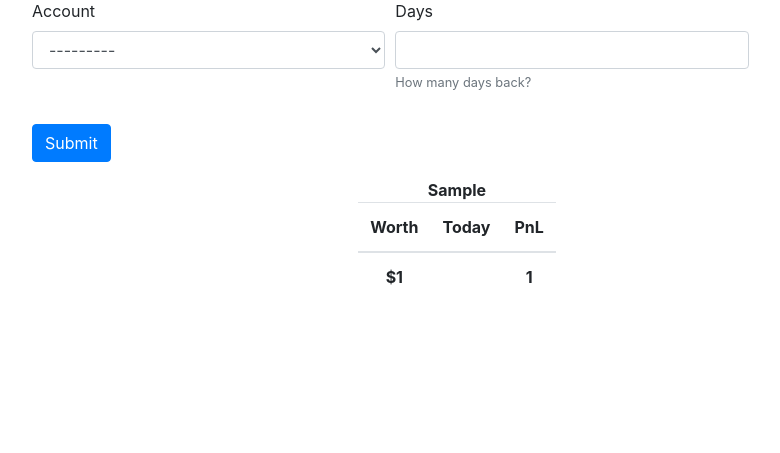
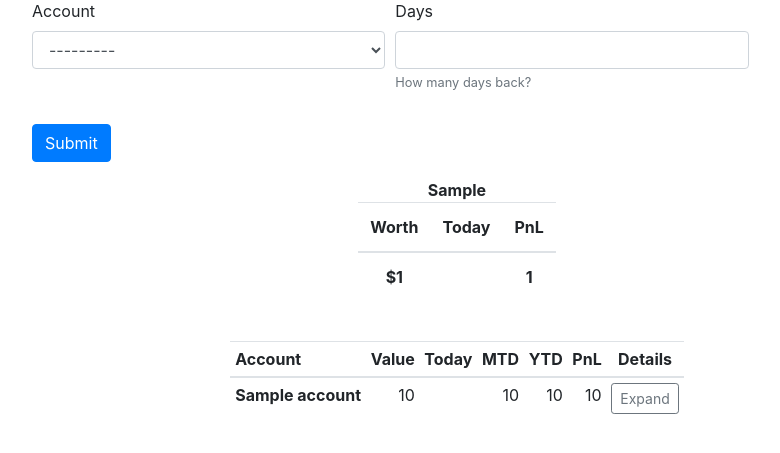
Before and after one commit to TheBrookhavenGroup/worth, a Django app: template analytics/templates/analytics/pnl.html in a window 1280 px wide. Shown: the part 69-522 px from the top of the page, without its empty margins (68-848 px from the left). Run offline with Django 4.2, Linux system fonts and the light colour scheme; tables that the repository leaves empty hold one stand-in row (values such as "Sample post"); the template is opened without the code that fills it: values that come from a table or form of the project are taken from there, most other values are stand-ins (such as "Sample title", 1, 10 or a date in 2020); data that the repository does not hold is empty; some libraries are stand-ins or nearby versions.

Commit message:
Rolled up PnL by account. (#334)

```diff
--- a/analytics/templates/analytics/pnl.html
+++ b/analytics/templates/analytics/pnl.html
@@ -54,7 +54,88 @@
             </table>
             <br>
 
-            {% include 'table.html' with table_id="table_id1" data=data1 headings=headings1 %}
+            {% if account_rollups %}
+                <table class="table table-sm" style="width: auto !important; margin-left: auto; margin-right: auto;">
+                    <thead>
+                        <tr>
+                            <th>Account</th>
+                            <th class="text-right">Value</th>
+                            <th class="text-right">Today</th>
+                            <th class="text-right">MTD</th>
+                            <th class="text-right">YTD</th>
+                            <th class="text-right">PnL</th>
+                            <th class="text-center">Details</th>
+                        </tr>
+                    </thead>
+                    <tbody>
+                        {% for rollup in account_rollups %}
+                            <tr class="text-nowrap">
+                                <td><strong>{{ rollup.account }}</strong></td>
+                                <td class="text-right">{{ rollup.value|floatformat:0|intcomma }}</td>
+                                <td class="text-right">{{ rollup.today|floatformat:0|intcomma }}</td>
+                                <td class="text-right">{{ rollup.mtd|floatformat:0|intcomma }}</td>
+                                <td class="text-right">{{ rollup.ytd|floatformat:0|intcomma }}</td>
+                                <td class="text-right">{{ rollup.pnl|floatformat:0|intcomma }}</td>
+                                <td class="text-center">
+                                    <button type="button"
+                                            class="btn btn-sm btn-outline-secondary toggle-account-details"
+                                            data-target="acct-detail-{{ forloop.counter }}">Expand</button>
+                                </td>
+                            </tr>
+                            <tr id="acct-detail-{{ forloop.counter }}" class="account-detail-row" style="display: none;">
+                                <td colspan="7">
+                                    <table class="table table-sm table-bordered mb-2">
+                                        <thead>
+                                            <tr>
+                                                <th>Ticker</th>
+                                                <th class="text-right">Pos</th>
+                                                <th class="text-right">Price</th>
+                                                <th class="text-right">Value</th>
+                                                <th class="text-right">Today</th>
+                                                <th class="text-right">MTD</th>
+                                                <th class="text-right">YTD</th>
+                                                <th class="text-right">PnL</th>
+                                            </tr>
+                                        </thead>
+                                        <tbody>
+                                            {% for row in rollup.rows %}
+                                                <tr class="text-nowrap">
+                                                    <td>{{ row.ticker|safe }}</td>
+                                                    <td class="text-right">{{ row.pos }}</td>
+                                                    <td class="text-right">{{ row.price }}</td>
+                                                    <td class="text-right">{{ row.value }}</td>
+                                                    <td class="text-right">{{ row.today }}</td>
+                                                    <td class="text-right">{{ row.mtd }}</td>
+                                                    <td class="text-right">{{ row.ytd }}</td>
+                                                    <td class="text-right">{{ row.pnl }}</td>
+                                                </tr>
+                                            {% endfor %}
+                                        </tbody>
+                                    </table>
+                                </td>
+                            </tr>
+                        {% endfor %}
+                    </tbody>
+                </table>
+            {% else %}
+                {% include 'table.html' with table_id="table_id1" data=data1 headings=headings1 %}
+            {% endif %}
         </div>
     </div>
+    <script type="text/javascript">
+    document.addEventListener("DOMContentLoaded", function () {
+        document.querySelectorAll(".toggle-account-details").forEach(function (btn) {
+            btn.addEventListener("click", function () {
+                var targetId = btn.getAttribute("data-target");
+                var detailRow = document.getElementById(targetId);
+                if (!detailRow) {
+                    return;
+                }
+                var isOpen = detailRow.style.display !== "none";
+                detailRow.style.display = isOpen ? "none" : "";
+                btn.textContent = isOpen ? "Expand" : "Collapse";
+            });
+        });
+    });
+    </script>
 {% endblock content %}
```
Also changed, not shown: analytics/views.py (+69 -9 lines).
